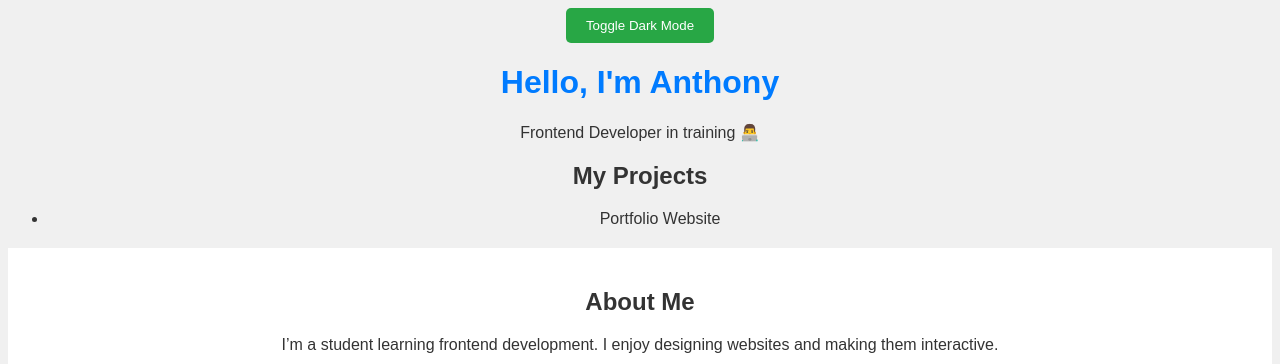
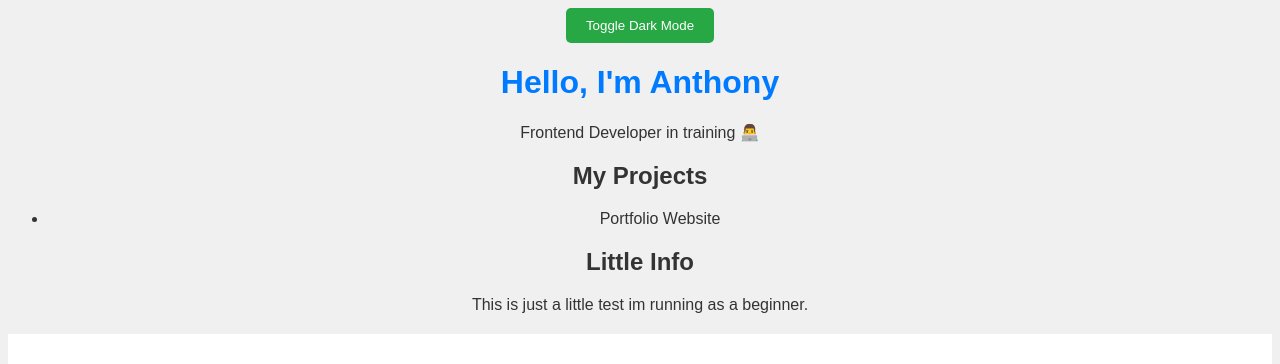
Before and after one commit to DevNovaMike/my--portfolio, a plain HTML site: page index.html in a window 1280 px wide. Shown: the top 364 px of the page. Drawn offline with Linux system fonts and the light colour scheme.

Commit message:
Update index.html

```diff
--- a/index.html
+++ b/index.html
@@ -18,6 +18,9 @@
     <ul>
       <li>Portfolio Website</li>
     </ul>
+    <section id="info">
+      <h2>Little Info</h2>
+      <p>This is just a little test im running as a beginner.</p>
     <!-- Add this below your <section id="projects"> -->
 <section id="about">
   <h2>About Me</h2>
```
